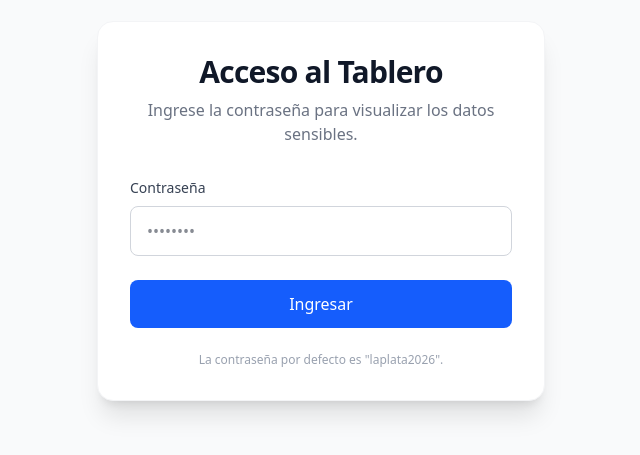
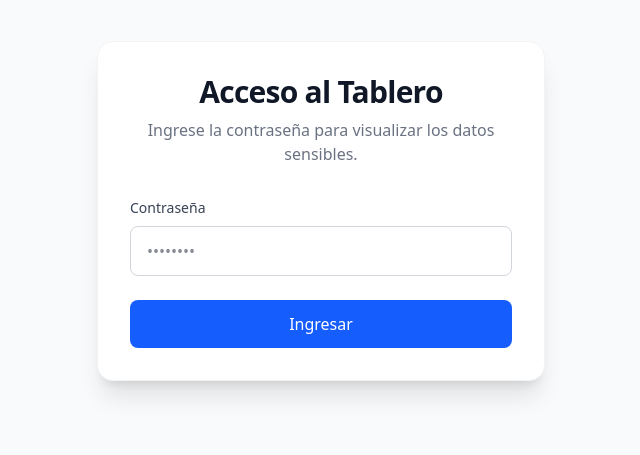
Before and after one commit to dalope77/laplata_dashboard, a React (Vite) app: page / in a window 1280 px wide. Shown: the part 189-644 px from the top of the page, without its empty margins (319-959 px from the left). Built offline with nearby package versions, Linux system fonts and the light colour scheme; no server answers.

Commit message:
Remove password hint from login screen

```diff
--- a/src/App.tsx
+++ b/src/App.tsx
@@ -52,9 +52,6 @@
               Ingresar
             </button>
           </form>
-          <p className="text-xs text-gray-400 text-center mt-6">
-            La contraseña por defecto es "laplata2026".
-          </p>
         </div>
       </div>
     );
```
